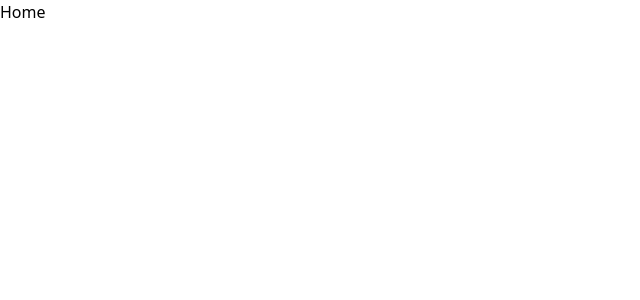
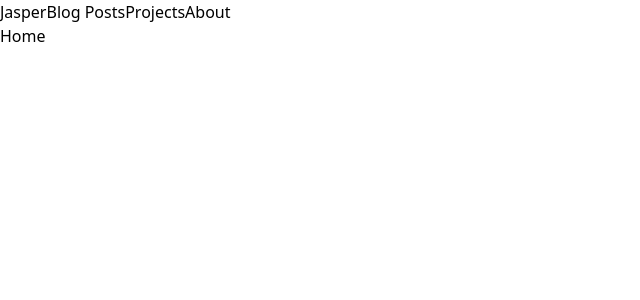
Before and after one commit to Mystic77/quilts-gallery, a React (Create React App) app: page / in a window 1280 px wide. Shown: the top 300 px of the page, without its empty margins (0-640 px from the left). Built offline with nearby package versions, Linux system fonts and the light colour scheme.

Commit message:
Create navbar

```diff
--- a/src/App.js
+++ b/src/App.js
@@ -4,10 +4,12 @@
 import SinglePost from './components/SinglePost';
 import Post from './components/Post';
 import Project from './components/Project';
+import NavBar from './components/NavBar';
 
 function App() {
   return (
     <BrowserRouter>
+      <NavBar />
       <Switch>
         <Route component={Home} path="/" exact />
         <Route component={About} path="/about" />
--- a/src/components/NavBar.js
+++ b/src/components/NavBar.js
@@ -1,10 +1,20 @@
 import React from 'react';
+import { NavLink } from 'react-router-dom';
 
 const NavBar = () => {
   return (
-    <div>
-      <h1>Nav Bar</h1>
-    </div>
+    <header>
+      <div>
+        <nav>
+          <NavLink to="/" exact>
+            Jasper
+          </NavLink>
+          <NavLink to="/post">Blog Posts</NavLink>
+          <NavLink to="/project">Projects</NavLink>
+          <NavLink to="/about">About</NavLink>
+        </nav>
+      </div>
+    </header>
   );
 };
 
```
